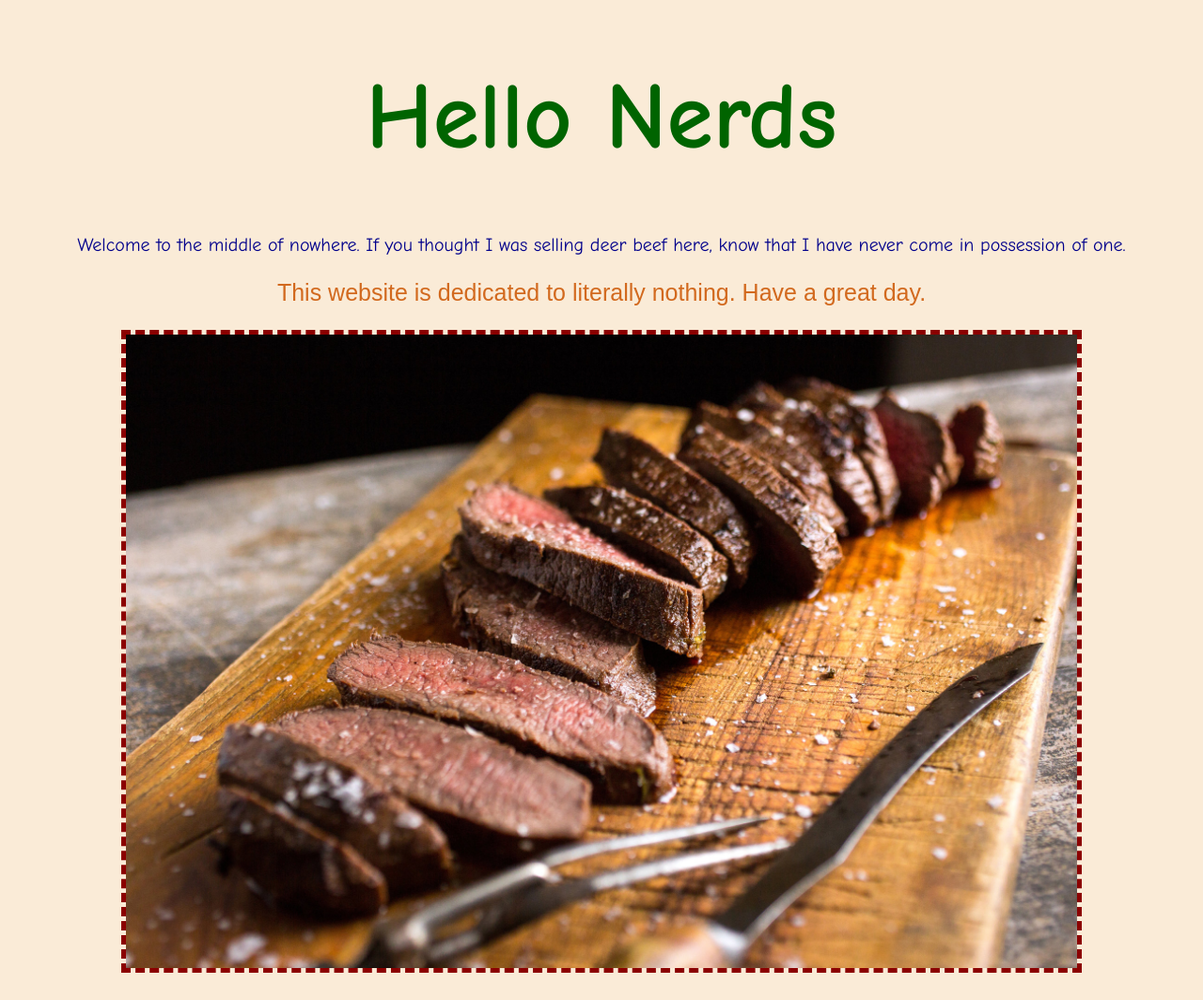
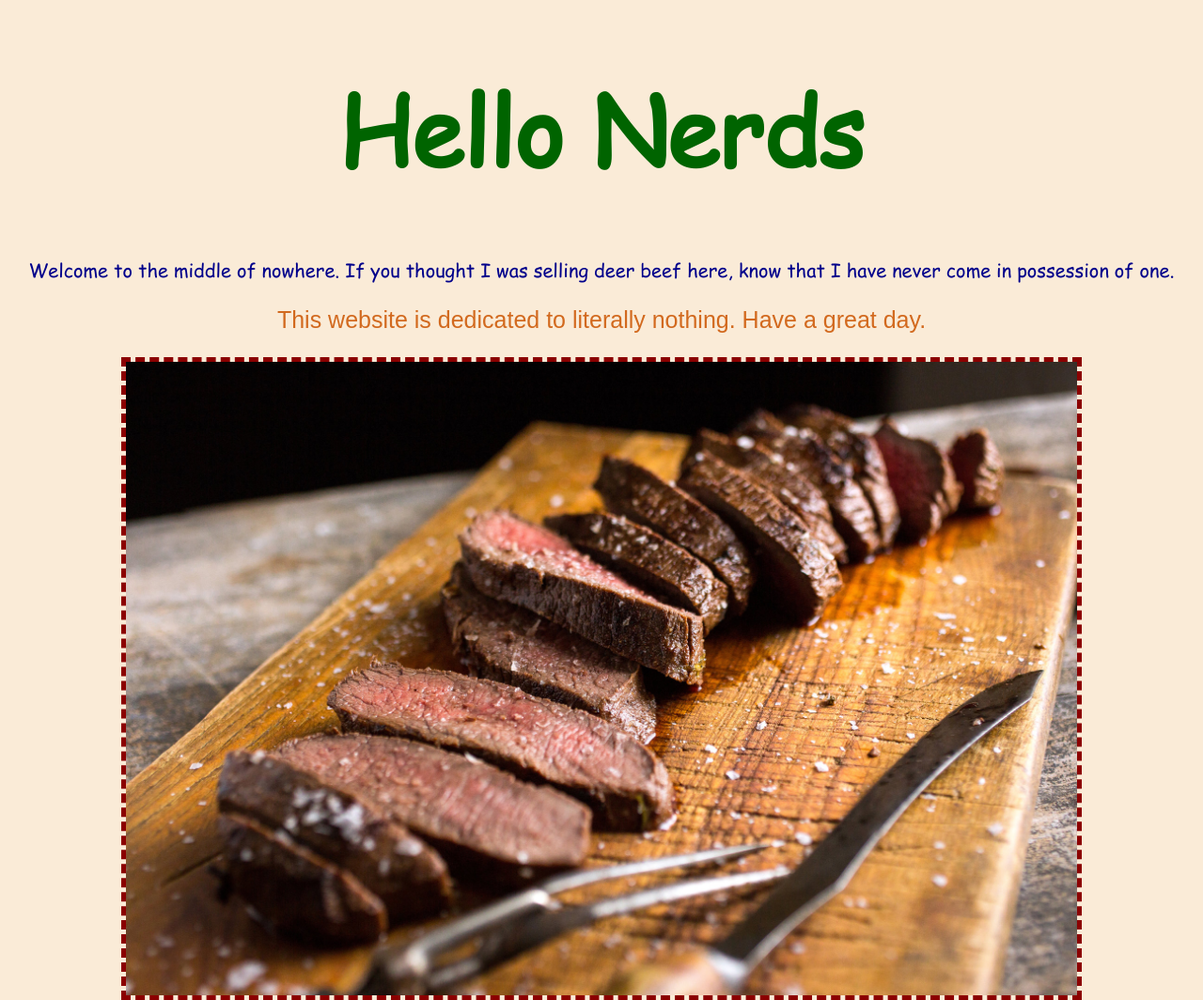
Before and after one commit to deerjerky/deerjerky.github.io, a plain HTML site: page index.html in a window 1280 px wide. Shown: the whole page at 94% size. Before the commit the page ends 1043 px from the top, so only its background shows below. Drawn offline with Linux system fonts and the light colour scheme.

Commit message:
Font changes

```diff
--- a/style.css
+++ b/style.css
@@ -1,11 +1,12 @@
-* {
+@font-face {
+    font-family: "Comic Sans";
+    src: url(fonts/comic.ttf);
+}
+body {
     background-color: antiquewhite;
 }
-body
-{
-}
 h1 {
-    font-family: "Comic Sans MS", Arial;
+    font-family: "Comic Sans", Arial;
     font-weight: bold;
     font-size: 100px;
     text-align: center;
@@ -23,7 +24,7 @@
 }
 .welcome {
     text-align: center;
-    font-family: "Comic Sans MS", Arial;
+    font-family: "Comic Sans", Arial;
     font-size: 20px;
     color: darkblue;
 }
```
Also changed, not shown: fonts/comic.ttf (added), fonts/comicbd.ttf (added), fonts/comici.ttf (added), fonts/comicz.ttf (added).
